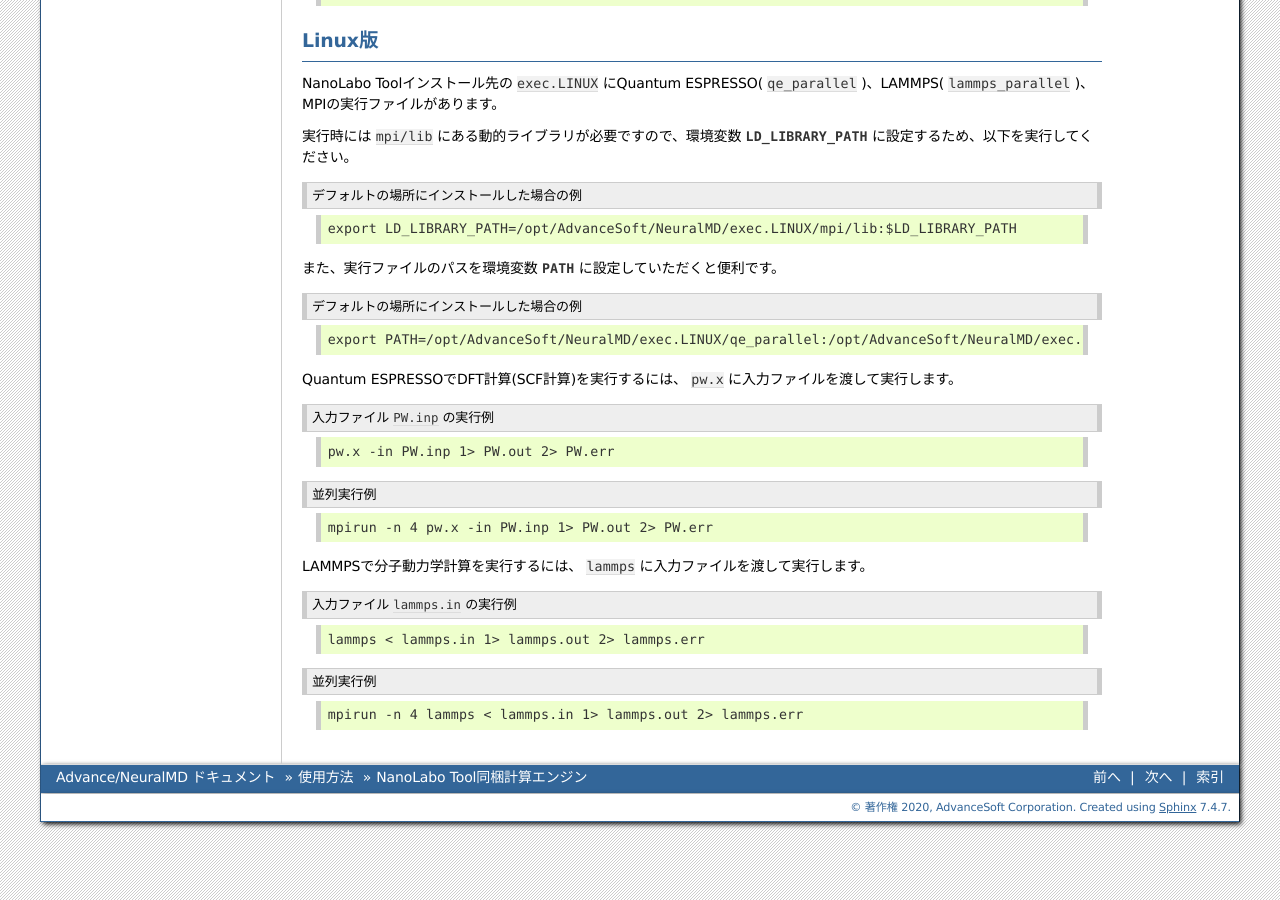
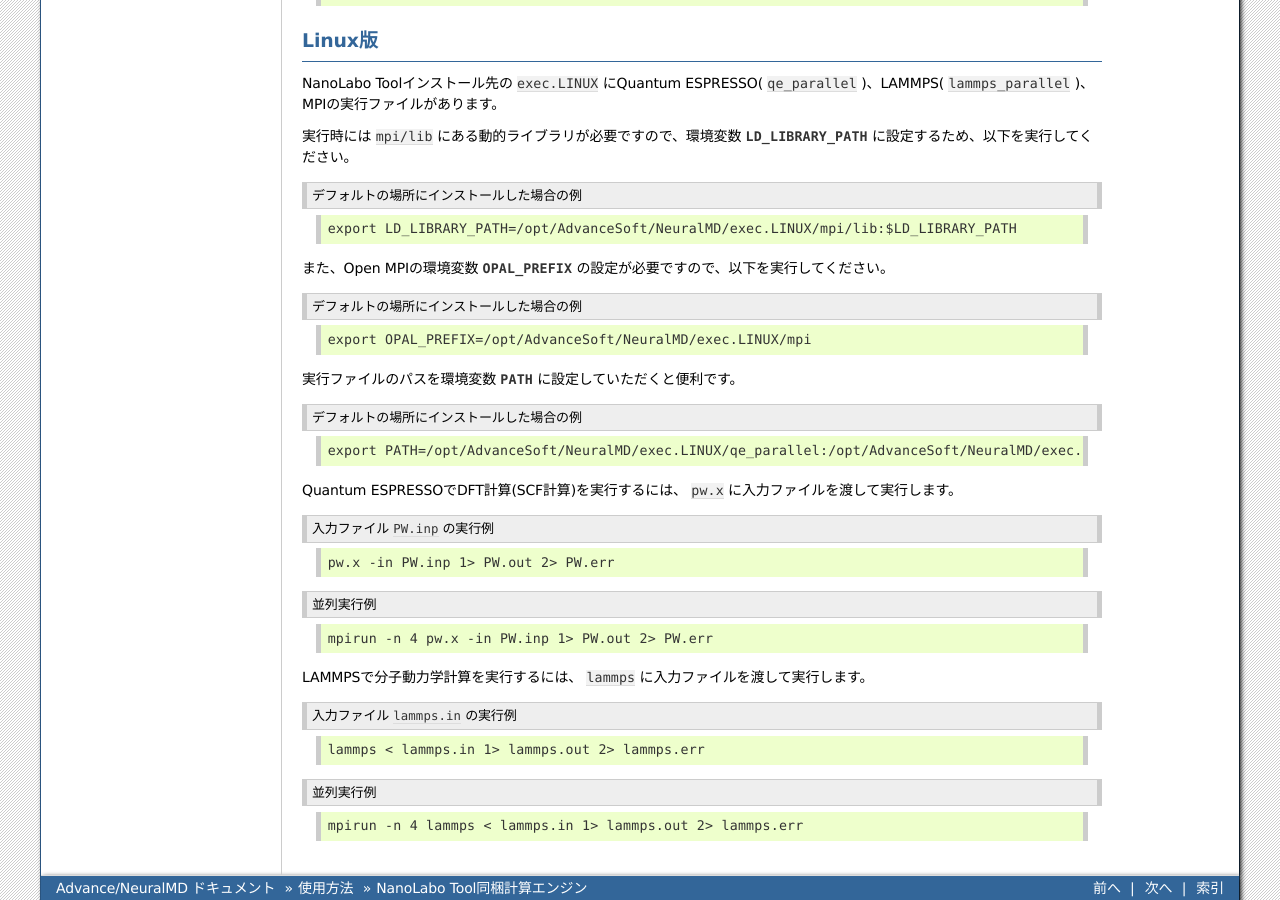
Before and after one commit to advancesoftcorp/neuralmd-doc, a Sphinx documentation site: the page built from docs/source/usage/tool.rst, in a window 1280 px wide and 900 px high, scrolled down 677 px. Built offline with Sphinx 7.4.7, drawn with Linux system fonts in a browser that asks for light colours; formulas are drawn with MathJax 3.

Commit message:
OPAL_PREFIX

```diff
--- a/docs/source/usage/tool.rst
+++ b/docs/source/usage/tool.rst
@@ -58,7 +58,14 @@
 
  export LD_LIBRARY_PATH=/opt/AdvanceSoft/NeuralMD/exec.LINUX/mpi/lib:$LD_LIBRARY_PATH
 
-また、実行ファイルのパスを環境変数 :envvar:`PATH` に設定していただくと便利です。
+また、Open MPIの環境変数 :envvar:`OPAL_PREFIX` の設定が必要ですので、以下を実行してください。
+
+.. code-block:: console
+ :caption: デフォルトの場所にインストールした場合の例
+
+ export OPAL_PREFIX=/opt/AdvanceSoft/NeuralMD/exec.LINUX/mpi
+
+実行ファイルのパスを環境変数 :envvar:`PATH` に設定していただくと便利です。
 
 .. code-block:: console
  :caption: デフォルトの場所にインストールした場合の例
--- a/docs/source/version.rst
+++ b/docs/source/version.rst
@@ -13,7 +13,7 @@
  - LAMMPS実行時に最終層のバイアス項を0に設定する機能（原子エネルギーの平準化）を追加
  - メトロポリス法のログ出力に採択数／全構造数の情報を追加
  - sannp.behlerのテンプレート出力時、G2とG3で異なるカットオフを指定した場合に出力が指定と異なる不具合の修正
- - Linux版の実行ファイルのMPIライブラリ/コンパイラをOpenMPI/oneAPIに変更（以前はIntel MPI/Intel Compiler）
+ - Linux版の実行ファイルのMPIライブラリ/コンパイラをOpen MPI/oneAPIに変更（以前はIntel MPI/Intel Compiler）
  - その他、調整等
 
 2021/7/29 バージョン1.4
```
